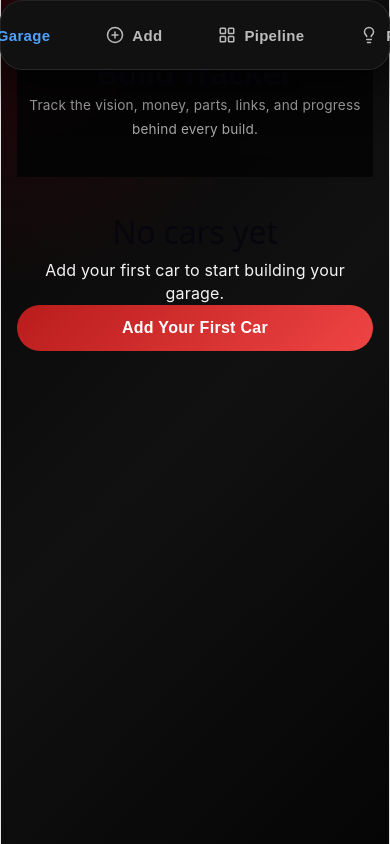
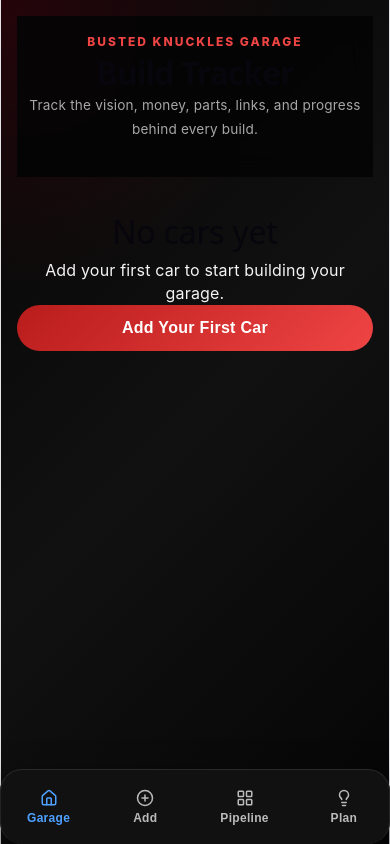
Before and after one commit to gjones2414/garage-build-tracker, a React (Vite) app: page / in a window 390 px wide. Built offline with nearby package versions, Linux system fonts and the light colour scheme.

Commit message:
Fixed mobile nav layout

```diff
--- a/src/App.css
+++ b/src/App.css
@@ -727,6 +727,31 @@ a:hover {
   color: #4ea1ff;
 }
 
+@media (max-width: 768px) {
+  .app-nav {
+    top: auto;
+    bottom: 0;
+
+    height: 75px;
+
+    border-bottom: none;
+    border-top: 1px solid #2a2a2a;
+
+    justify-content: space-around;
+    padding: 0 10px;
+  }
+
+  .app-nav button {
+    flex-direction: column;
+    gap: 4px;
+    font-size: 12px;
+  }
+
+  .app {
+    padding-top: 20px;
+    padding-bottom: 95px;
+  }
+}
 /* MOBILE APP FEEL */
 @media (max-width: 768px) {
   body {
```
